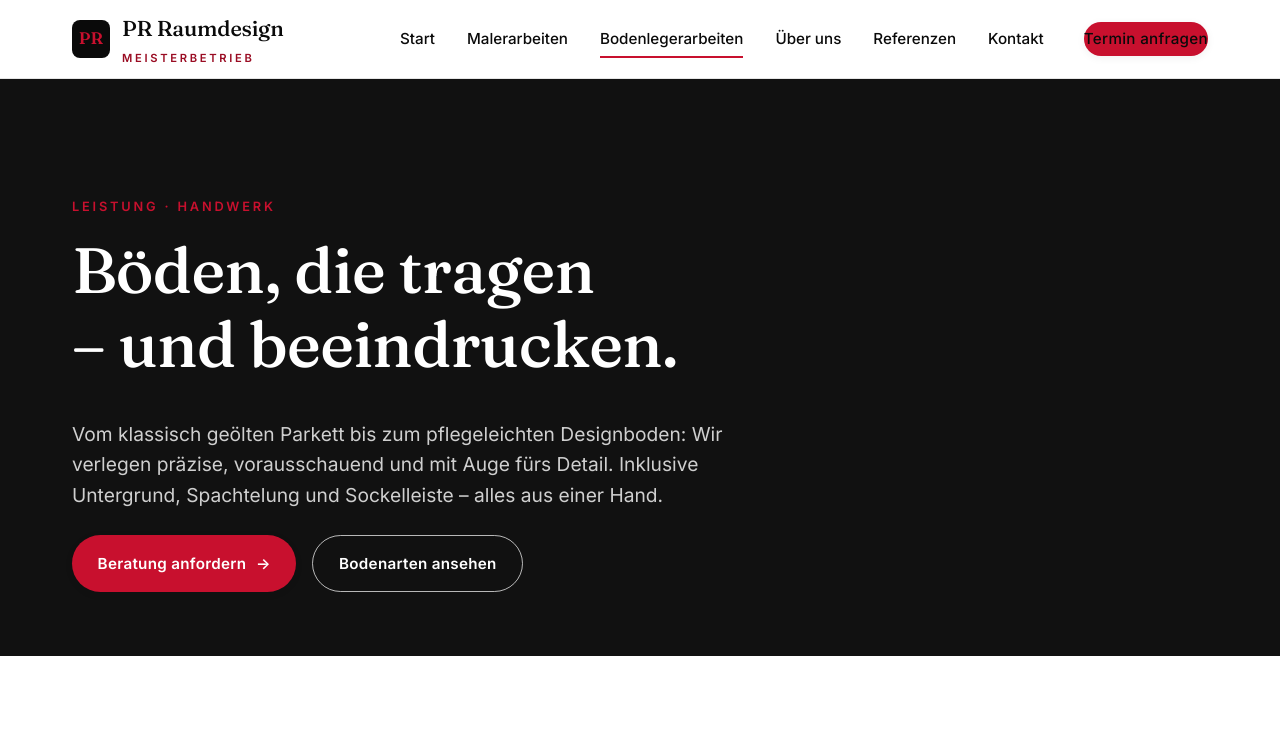
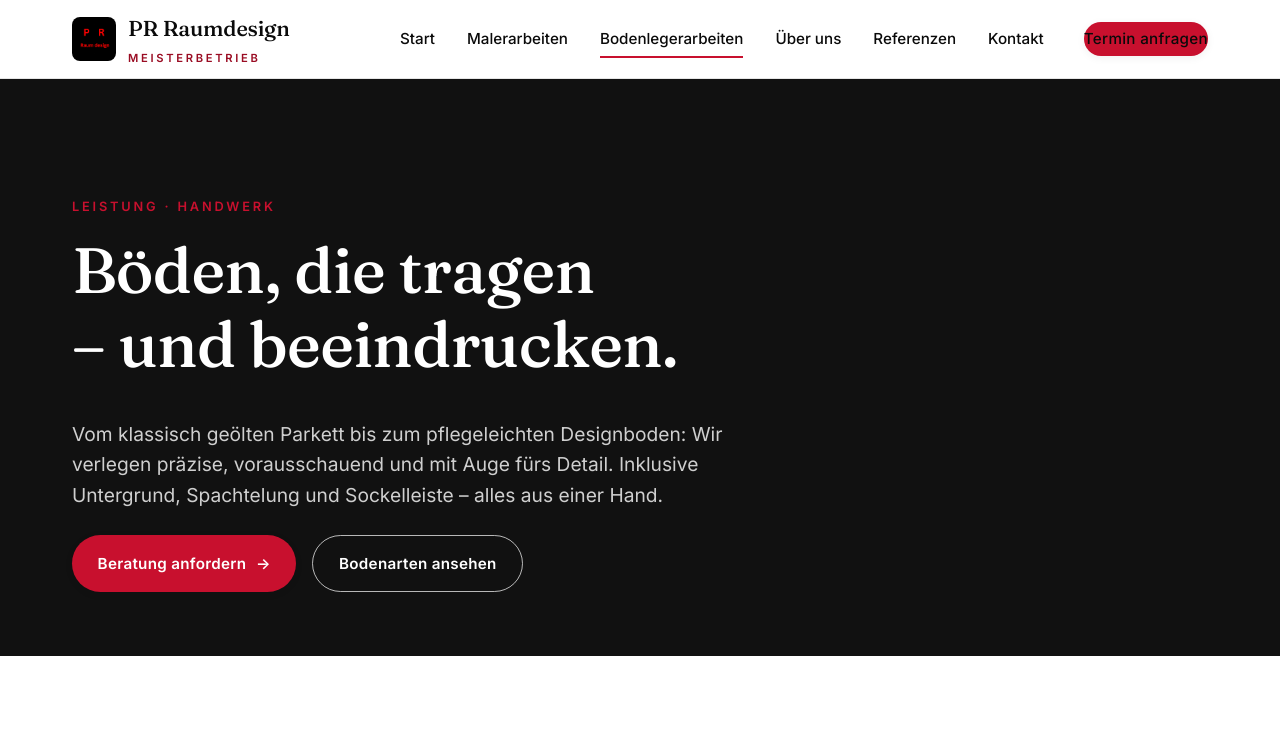
Before and after one commit to da77d/PR, a website: page bodenlegerarbeiten.html in a window 1280 px wide. Shown: the top 756 px of the page. Drawn offline with Linux system fonts and the light colour scheme.

Commit message:
Add files via upload

```diff
--- a/bodenlegerarbeiten.html
+++ b/bodenlegerarbeiten.html
@@ -5,9 +5,17 @@
   <meta name="viewport" content="width=device-width, initial-scale=1" />
   <title>Bodenlegerarbeiten Gütersloh – PR-Raumdesign</title>
   <meta name="description" content="Bodenlegerarbeiten vom Fachbetrieb in Gütersloh, Bielefeld, Paderborn und Umkreis: Parkett, Designboden, Vinyl, Laminat, Teppichboden. Inklusive Untergrundvorbereitung, Spachtelung und Sockelleisten." />
+  <meta property="og:type" content="website">
+  <meta property="og:site_name" content="PR Raumdesign">
+  <meta property="og:image" content="images/logo.png">
+  <meta name="theme-color" content="#000000">
   <link rel="preconnect" href="https://fonts.googleapis.com">
   <link rel="preconnect" href="https://fonts.gstatic.com" crossorigin>
   <link href="https://fonts.googleapis.com/css2?family=Fraunces:wght@400;500;600&family=Inter:wght@400;500;600;700&display=swap" rel="stylesheet">
+  <link rel="icon" type="image/png" sizes="32x32" href="images/favicon-32.png">
+  <link rel="icon" type="image/png" sizes="16x16" href="images/favicon-16.png">
+  <link rel="apple-touch-icon" sizes="180x180" href="images/apple-touch-icon.png">
+  <link rel="shortcut icon" href="images/favicon.ico">
   <link rel="stylesheet" href="styles.css" />
 </head>
 <body>
@@ -15,7 +23,7 @@
 <header class="site-header">
   <div class="container">
     <a href="index.html" class="brand" aria-label="Zur Startseite">
-      <span class="brand-mark">PR</span>
+      <img src="images/logo.png" alt="PR Raumdesign Logo" class="brand-mark" width="44" height="44" />
       <span>PR Raumdesign<span class="brand-sub">Meisterbetrieb</span></span>
     </a>
     <button class="nav-toggle" aria-expanded="false" aria-label="Menü öffnen"><span></span></button>
@@ -169,7 +177,7 @@
     <div class="footer-grid">
       <div>
         <div class="brand" style="color:#fff; margin-bottom:1rem;">
-          <span class="brand-mark">PR</span>
+          <img src="images/logo.png" alt="PR Raumdesign Logo" class="brand-mark" width="44" height="44" />
           <span>PR Raumdesign<span class="brand-sub">Meisterbetrieb</span></span>
         </div>
         <p style="color:#b5b5b5;">Ihr Meisterbetrieb für Maler- und Bodenlegerarbeiten in Gütersloh und Umkreis. Handwerkliche Qualität, faire Preise, verlässliche Termine.</p>
--- a/styles.css
+++ b/styles.css
@@ -151,15 +151,17 @@ section { padding: var(--section-y) 0; }
   color: var(--color-ink);
 }
 .brand-mark {
-  width: 38px; height: 38px;
+  width: 44px; height: 44px;
   border-radius: 8px;
+  display: block;
+  flex-shrink: 0;
+  object-fit: cover;
   background: var(--color-ink);
-  color: var(--color-accent);
-  display: grid; place-items: center;
-  font-family: var(--font-display);
-  font-weight: 600;
-  font-size: 1.05rem;
-  letter-spacing: 0.01em;
+}
+/* Footer: subtle outline so the black square stays visible on dark bg */
+.site-footer .brand-mark {
+  outline: 1px solid rgba(255,255,255,0.12);
+  outline-offset: -1px;
 }
 .brand-sub {
   display: block;
```
Also changed, not shown: datenschutz.html (+10 -2 lines), impressum.html (+10 -2 lines), index.html (+10 -2 lines), kontakt.html (+10 -2 lines), malerarbeiten.html (+10 -2 lines), referenzen.html (+10 -2 lines), ueber-uns.html (+10 -2 lines).
